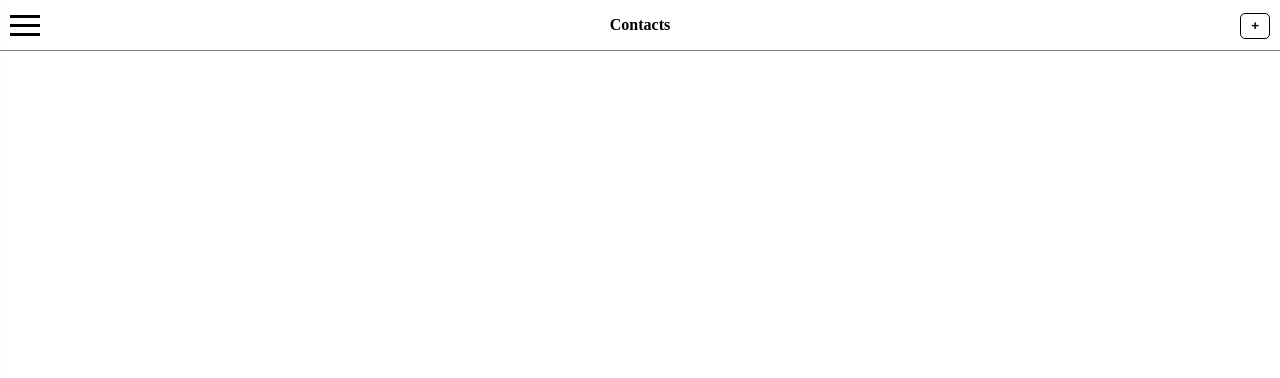
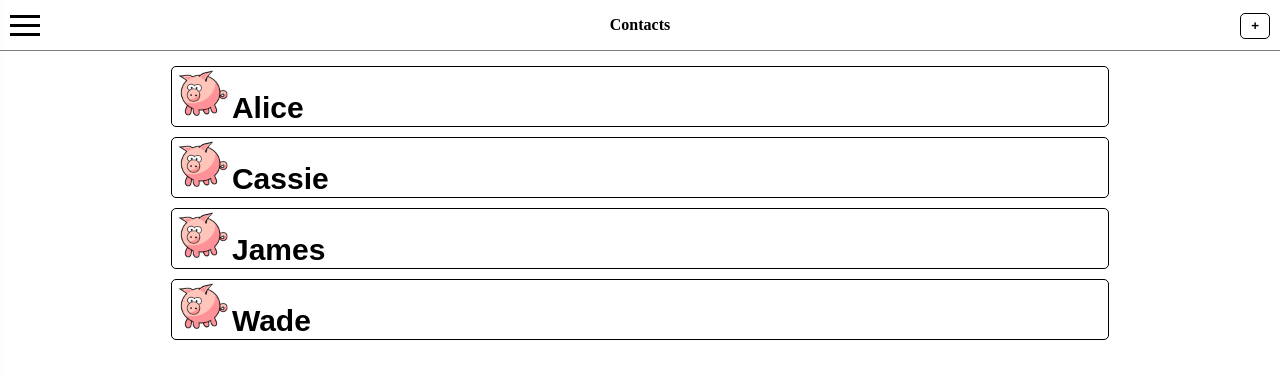
Before and after one commit to yac073/cogs120_htmlproj, a plain HTML site: page index.html in a window 1280 px wide. Drawn offline with nearby package versions, Linux system fonts and the light colour scheme.

Commit message:
home_basic_add_func

```diff
--- a/css/HomePage.css
+++ b/css/HomePage.css
@@ -63,7 +63,7 @@ li {
 	margin-bottom: 6px;
 }
 
-#log_off_button{
+#new_contact_button{
 	background-color: transparent;
 	border-radius: 5px;
 	border: 1px solid black;
@@ -74,7 +74,7 @@ li {
 	-webkit-user-select: none;
 }
 
-#log_off_button:active{
+#new_contact_button:active{
 	background-color: rgba(150, 150, 150, 0.3);
 }
 #side_bar{
@@ -143,3 +143,33 @@ main {
 .side_bar_button:active{
 	background-color: rgba(150, 150, 150, 0.3);
 }
+#contact_list{
+	list-style: none;
+	text-align: center;
+}
+
+.contact_item > button{
+	text-align: left;
+	width:75%;
+	background-color: transparent;
+	border-radius: 5px;
+	border: 1px solid black;
+	outline: none;
+	transition: all 0.2s;
+	-webkit-user-select: none;
+}
+.contact_item > button:active{
+	background-color: rgba(150, 150, 150, 0.3);
+}
+
+.contact_item > button > strong{
+	left:90px;
+	font-size: 30px;
+}
+
+.contact_img{
+	top:10px;
+	left: 10px;
+	max-width: 50px;
+	max-height: 50px;
+}
--- /dev/null
+++ b/css/add_new_contact.css
@@ -0,0 +1,76 @@
+body {
+	padding: 0;
+	margin:0;
+	background-color:white;
+	align-self:center;
+}
+
+ul {
+	padding: 0;
+	margin: 0;
+}
+
+ul.middleList{
+	text-align:center;
+	list-style-type:none;
+}
+li {
+	margin-bottom:10px;
+}
+
+#nav_bar{
+	position: fixed;
+	top:0;
+	left:0;
+	background-color: white;
+	border-bottom: 1px solid grey;
+	width: 100%;
+	height: 50px;
+	z-index: 1024;
+}
+#nav_bar_content{
+	list-style: none;
+	display: flex;
+	padding: 10px;
+	line-height: 30px;
+}
+
+#nav_bar_left{
+	width: 25%;
+	text-align:left;
+}
+
+#nav_bar_middle{
+	width: 50%;
+	text-align: center;
+}
+
+.click_button{
+	background-color: transparent;
+	border-radius: 5px;
+	border: 1px solid black;
+	line-height: 24px;
+	padding: 0 10px;
+	outline:none;
+	transition: all 0.2s;
+	-webkit-user-select: none;
+}
+
+.click_button:active{
+	background-color: rgba(150, 150, 150, 0.3);
+}
+
+main {
+	margin-top: 51px;
+	padding: 15px;
+}
+
+#add_new_contact_buttons{
+	padding: 50px;
+	text-align: center;
+	list-style: none;
+}
+
+.strong_font{
+	font-family: fantasy;
+}
--- a/index.html
+++ b/index.html
@@ -24,7 +24,7 @@
 				<strong>Contacts</strong>
 			</li>
 			<li id="nav_bar_right">
-				<button id="log_off_button">
+				<button id="new_contact_button" onclick="changePageToNewContact()">
 					<strong>+</strong>
 				</button>
 			</li>
@@ -64,13 +64,33 @@
 		</ul>
 	</nav>
 	<main>
+		<ul id="contact_list">
+			<li class="contact_item">
+				<button id="Contacts1">
+					<img  class="contact_img" src="res/test_user_face.png">
+					<strong>Alice</strong>
+				</button>
+			</li>
+			<li class="contact_item">
+				<button id="Contacts2">
+					<img class="contact_img" src="res/test_user_face.png">
+					<strong>Cassie</strong>
+				</button>
+			</li>
+			<li class="contact_item">
+				<button id="Contacts3">
+					<img class="contact_img" src="res/test_user_face.png">
+					<strong>James</strong>
+				</button>
+			</li>
+			<li class="contact_item">
+				<button id="Contacts4">
+					<img class="contact_img" src="res/test_user_face.png">
+					<strong>Wade</strong>
+				</button>
+			</li>
+		</ul>
 	</main>
-<!--
-	<ul class="middleList">
-		<li><input class="home_page_button" id="View_Contacts" type="button" value="View Contacts" /></li>
-		<li><input class="home_page_button" id="Add_Contacts" type="button" value="Add Contacts" /></li>
-		<li><input class="home_page_button" id="View_My_Profile" type="button" value="View MyProfile" /></li>
-	</ul> -->
 	<script type="text/javascript">
 		function toggleSidebar(){
 			var $sideBar = $("#side_bar");
@@ -84,5 +104,10 @@
 			}
 		}
 	</script>
+	<script type="text/javascript">
+		function changePageToNewContact(){
+			window.location.replace("add-new-contact.html");
+		}
+	</script>
 </body>
 </html>
```
Also changed, not shown: add-new-contact.html (added, +59 -0 lines), add-from-account.html (added), add-from-emal.html (added).
